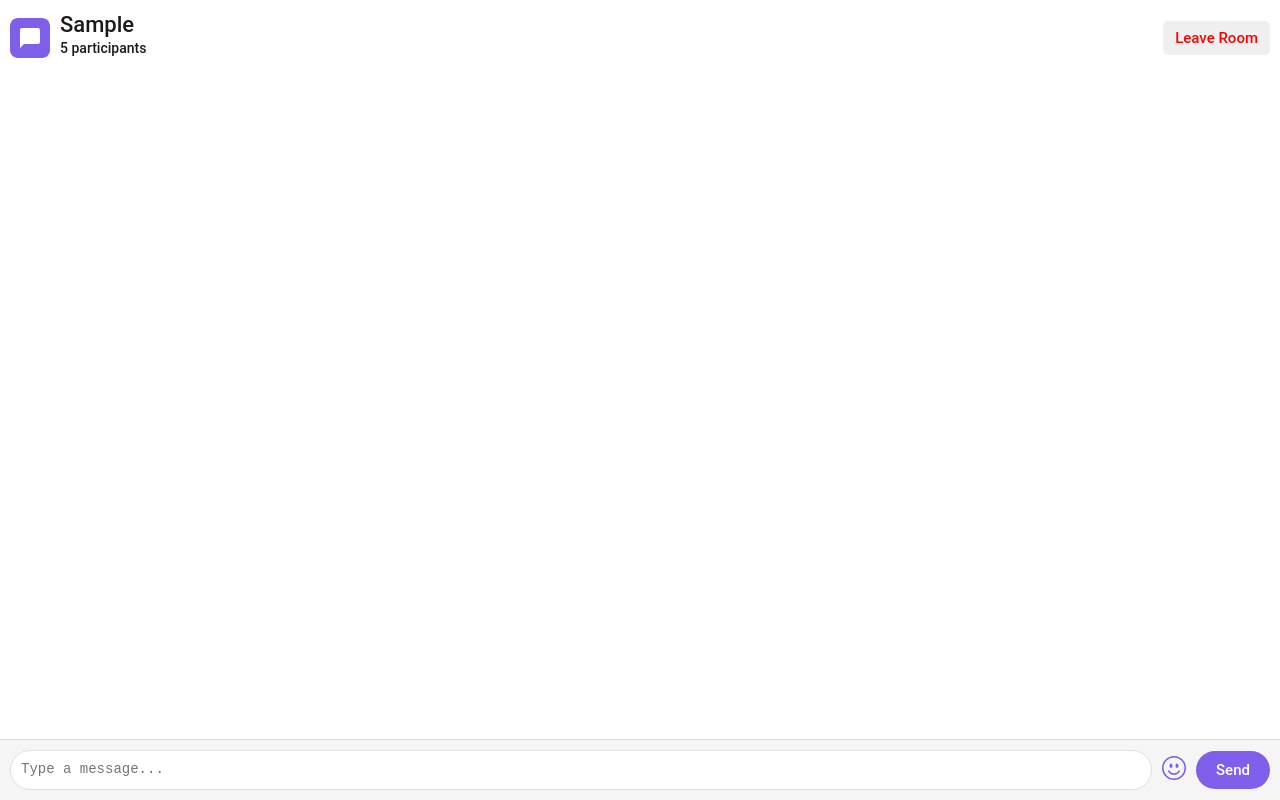
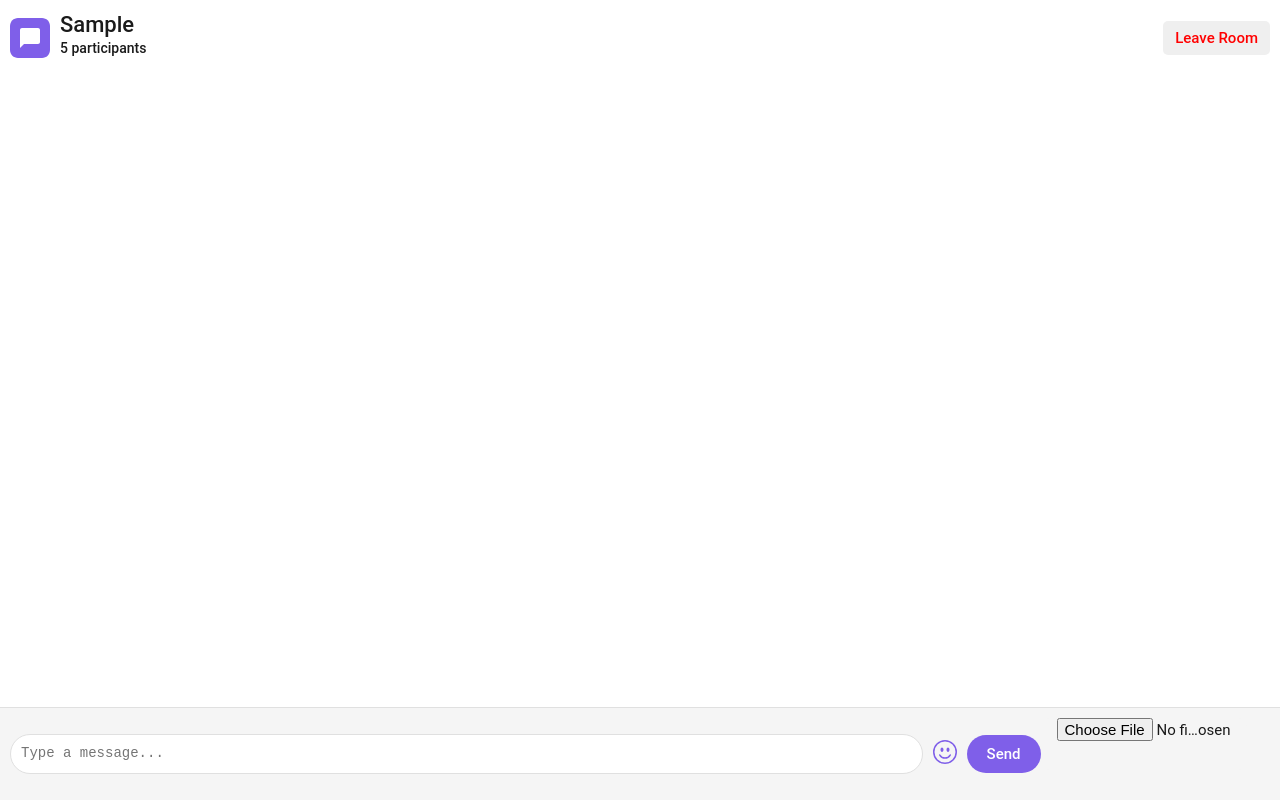
Before and after one commit to kuryuo/local-chat, a React (Vite) app: page / in a window 1280 px wide. Both pictures are taken after typing "Sample", "Sample" into the empty fields and a click on the button "Войти в чат". Built offline with nearby package versions, Linux system fonts and the light colour scheme.

Commit message:
feat: send media messages

```diff
--- /dev/null
+++ b/src/components/FileInput/FileInput.tsx
@@ -0,0 +1,32 @@
+import React, { useState } from 'react';
+import styles from './FileInput.module.css';
+import {FileInputProps} from "../../types/types.ts";
+
+const FileInput: React.FC<FileInputProps> = ({ onFileSelect }) => {
+    const [selectedFile, setSelectedFile] = useState<File | null>(null);
+
+    const handleFileChange = (e: React.ChangeEvent<HTMLInputElement>) => {
+        const file = e.target.files ? e.target.files[0] : null;
+        if (file) {
+            setSelectedFile(file);
+            onFileSelect(file);
+        }
+    };
+
+    return (
+        <div className={styles.fileInput}>
+            <input
+                type="file"
+                accept="image/*, video/*"
+                onChange={handleFileChange}
+            />
+            {selectedFile && (
+                <div className={styles.selectedFile}>
+                    <p>{selectedFile.name}</p>
+                </div>
+            )}
+        </div>
+    );
+};
+
+export default FileInput;
--- /dev/null
+++ b/src/components/QuotedMessage/QuotedMessage.module.css
@@ -0,0 +1,8 @@
+.quotedMessage {
+    background-color: #f0f0f0;
+    border-left: 4px solid #0078d4;
+    padding: 10px;
+    margin-bottom: 10px;
+    font-size: 14px;
+    color: #333;
+}
--- /dev/null
+++ b/src/components/QuotedMessage/QuotedMessage.tsx
@@ -0,0 +1,16 @@
+import React from 'react';
+import styles from './QuotedMessage.module.css';
+
+interface QuotedMessageProps {
+    quotedMessage: { userName: string; text: string };
+}
+
+const QuotedMessage: React.FC<QuotedMessageProps> = ({ quotedMessage }) => {
+    return (
+        <div className={styles.quotedMessage}>
+            <p><strong>{quotedMessage.userName}:</strong> {quotedMessage.text}</p>
+        </div>
+    );
+};
+
+export default QuotedMessage;
--- a/src/components/UserInput/UserInput.tsx
+++ b/src/components/UserInput/UserInput.tsx
@@ -1,6 +1,8 @@
-import React from "react";
+import React, { useState } from "react";
 import { UserInputProps } from "../../types/types.ts";
 import { useEmojiPicker } from "../../hooks/useEmojiPicker";
+import FileInput from "../FileInput/FileInput";
+import QuotedMessage from "../QuotedMessage/QuotedMessage";
 import styles from "./UserInput.module.css";
 import { BsEmojiSmile } from "react-icons/bs";
 import EmojiPicker from "emoji-picker-react";
@@ -14,10 +16,13 @@ const UserInput: React.FC<UserInputProps> = ({ onSendMessage, quotedMessage }) =
         handleEmojiClick,
     } = useEmojiPicker();
 
+    const [mediaUrl, setMediaUrl] = useState<string | null>(null);
+
     const handleSend = () => {
-        if (message.trim()) {
-            onSendMessage(message);
+        if (message.trim() || mediaUrl) {
+            onSendMessage(message, mediaUrl);
             setMessage("");
+            setMediaUrl(null);
         }
     };
 
@@ -28,13 +33,15 @@ const UserInput: React.FC<UserInputProps> = ({ onSendMessage, quotedMessage }) =
         }
     };
 
+    const handleFileSelect = (file: File) => {
+        const fileUrl = URL.createObjectURL(file);
+        setMediaUrl(fileUrl);
+    };
+
     return (
         <div className={styles.userInput}>
-            {quotedMessage && (
-                <div className={styles.quotedMessage}>
-                    <p><strong>{quotedMessage.userName}:</strong> {quotedMessage.text}</p>
-                </div>
-            )}
+            {quotedMessage && <QuotedMessage quotedMessage={quotedMessage} />}
+
             <textarea
                 className={styles.input}
                 placeholder="Type a message..."
@@ -43,6 +50,7 @@ const UserInput: React.FC<UserInputProps> = ({ onSendMessage, quotedMessage }) =
                 onKeyDown={handleKeyPress}
                 rows={1}
             />
+
             <div className={styles.buttonGroup}>
                 <button className={styles.emojiButton} onClick={toggleEmojiPicker}>
                     <BsEmojiSmile size={24} />
@@ -52,6 +60,8 @@ const UserInput: React.FC<UserInputProps> = ({ onSendMessage, quotedMessage }) =
                     Send
                 </button>
             </div>
+
+            <FileInput onFileSelect={handleFileSelect} />
 
             {showEmojiPicker && (
                 <div className={styles.emojiPicker}>
--- a/src/hooks/useMessageSending.ts
+++ b/src/hooks/useMessageSending.ts
@@ -1,16 +1,16 @@
 import { useLocalStorage } from './useLocalStorage';
-    import {useState} from "react";
+import { useState } from 'react';
 
 export function useMessageSending(chatname: string) {
     const [messages, setMessages] = useLocalStorage<any[]>(`messages_${chatname}`, []);
     const [quotedMessage, setQuotedMessage] = useState<any | null>(null);
 
-        const handleSendMessage = (message: string, username: string) => {
+    const handleSendMessage = (message: string, username: string, mediaUrl: string | null) => {
         const newMessage = {
             userName: username,
             timestamp: Date.now(),
             text: message,
-                mediaUrl: null,
+            mediaUrl: mediaUrl,
             quotedMessage: quotedMessage || null,
         };
 
--- a/src/pages/ChatRoom/ChatRoom.tsx
+++ b/src/pages/ChatRoom/ChatRoom.tsx
@@ -39,7 +39,7 @@ const ChatRoom: React.FC = () => {
                 ))}
             </div>
             <UserInput
-                onSendMessage={(message: string) => handleSendMessage(message, username)}
+                onSendMessage={(message: string, mediaUrl: string | null) => handleSendMessage(message,username, mediaUrl || "")}
                 quotedMessage={quotedMessage}
             />
         </div>
```
Also changed, not shown: src/types/types.ts (+10 -2 lines), src/components/FileInput/FileInput.module.css (added). Lines whose indentation alone changed are shown as unchanged.
